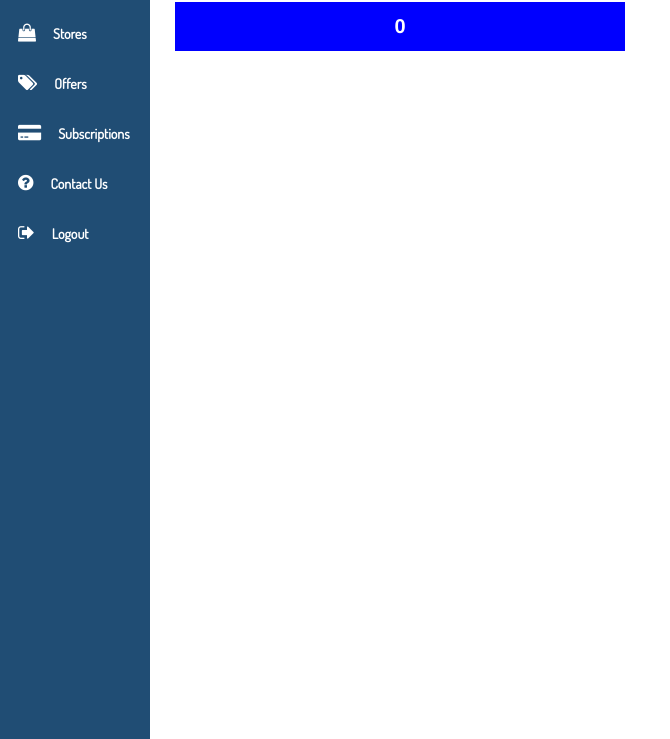
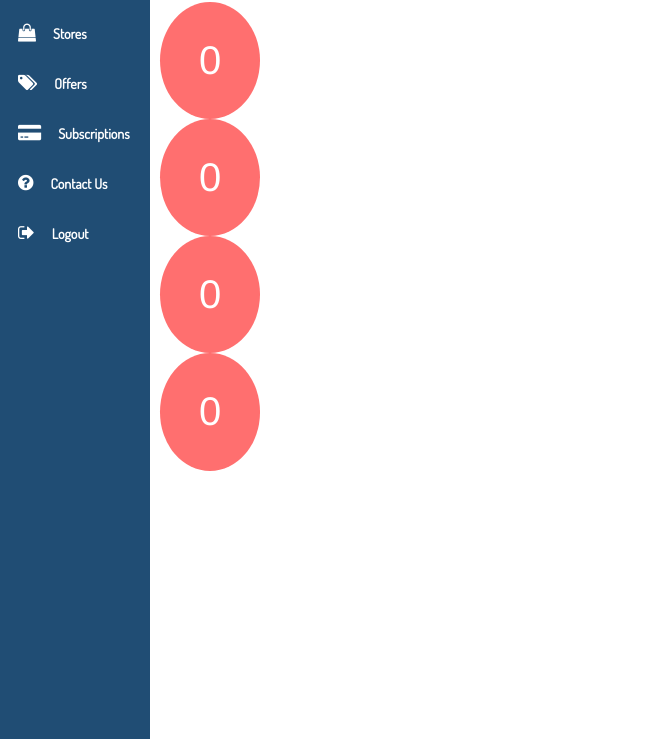
Before and after one commit to elflamo/Sample-ReactJS, a React app: page /dashboard in a window 1280 px wide. Shown: the part 61-800 px from the top of the page, without its empty margins (0-670 px from the left). Built offline with nearby package versions, Linux system fonts and the light colour scheme; no server answers; sample sign-in values are in the browser's storage.

Commit message:
dashboard stats changes

```diff
--- a/src/api.js
+++ b/src/api.js
@@ -1,6 +1,4 @@
 import axios from "axios";
-
-var custheaders = {Authorization: "bearer " + localStorage.getItem("token")};
 
 export function loginApi (data) {
     return axios.post("http://localhost:8000/token/obtain", data)
@@ -22,6 +20,6 @@ export function resetPasswordApi(data) {
     return axios.post("http://localhost:8000/reset/password", data)
 }
 
-export function dashboardBaseApi() {
+export function dashboardBaseApi(custheaders) {
     return axios.get("http://localhost:8000/dashboard/basics", {headers:custheaders})
 }
--- a/src/components/dashboard.js
+++ b/src/components/dashboard.js
@@ -12,14 +12,15 @@ class Dashboard extends React.Component{
             window.location.href = "/";
         }
         var self=this;
-        dashboardBaseApi().then(function (response) {
-            console.log(response.data);
+        var custheaders = {Authorization: "bearer " + localStorage.getItem("token")};
+        dashboardBaseApi(custheaders).then(function (response) {
             self.setState({
                 active_offers:response.data.active_offers_count,
                 active_stores:response.data.active_stores_count,
                 total_views:response.data.total_views_offers,
-                most_views:response.data.most_viewed_offer,
-                most_viewed_offer:response.data.most_views_on
+                most_views:response.data.most_views_on,
+                most_viewed_offer:response.data.most_viewed_offer,
+                location_max_views:response.data.location_max_views
             });
         });
     }
@@ -31,7 +32,8 @@ class Dashboard extends React.Component{
             active_stores:null,
             total_views:null,
             most_views:null,
-            most_viewed_offer:null
+            most_viewed_offer:null,
+            location_max_views:null,
         };
     }
 
@@ -43,7 +45,16 @@ class Dashboard extends React.Component{
                     <SideBar />
                     <div id="id_right" className="right">
                         <div><h2>My StoreFront</h2></div>
-                        <div className="col-md-6 text-center">
+                        <div className="counter">
+                            <div className="total-views">
+                                <CountUp start={0} end={this.state.active_offers} duration={4} />
+                            </div>
+                            <div className="total-views">
+                                <CountUp start={0} end={this.state.active_stores} duration={4} />
+                            </div>
+                            <div className="total-views">
+                                <CountUp start={0} end={this.state.most_views} duration={4} />
+                            </div>
                             <div className="total-views">
                                 <CountUp start={0} end={this.state.total_views} duration={4} />
                             </div>
--- a/src/containers/home.css
+++ b/src/containers/home.css
@@ -161,9 +161,17 @@
     font-weight: 700;
 }
 .total-views {
-    background-color: blue;
+    display: table;
+    background-color: #FF6F6F;
     color: white;
-    font-size: 20px;
-    font-weight: 700;
-    padding: 10px;
+    font-size: 40px;
+    padding: 30px;
+    border-radius: 50% 50%;
+    width: 100px;
+    height: 100px;
+    text-align: center;
 }
+.total-views span {
+    display: table-cell;
+    vertical-align: middle;
+}
```
